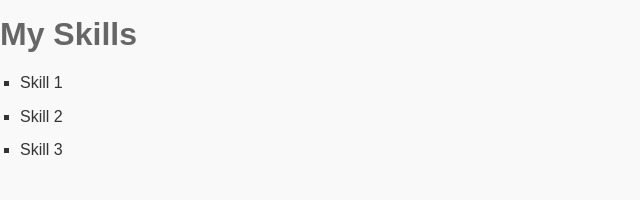
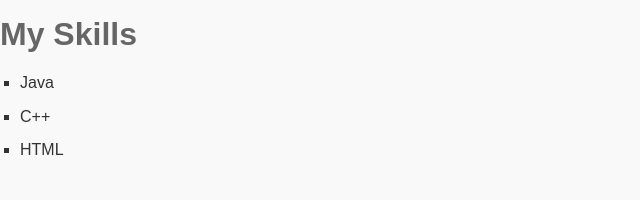
Before and after one commit to CollinRis/CollinRis.github.io, a plain HTML site: page index.html in a window 1280 px wide. Shown: the part 308-508 px from the top of the page, 0-640 px from the left. Drawn offline with Linux system fonts and the light colour scheme.

Commit message:
Update index.html

```diff
--- a/index.html
+++ b/index.html
@@ -26,9 +26,9 @@
         <section id="skills">
             <h2>My Skills</h2>
             <ul>
-                <li>Skill 1</li>
-                <li>Skill 2</li>
-                <li>Skill 3</li>
+                <li>Java</li>
+                <li>C++</li>
+                <li>HTML</li>
             </ul>
         </section>
 
```
